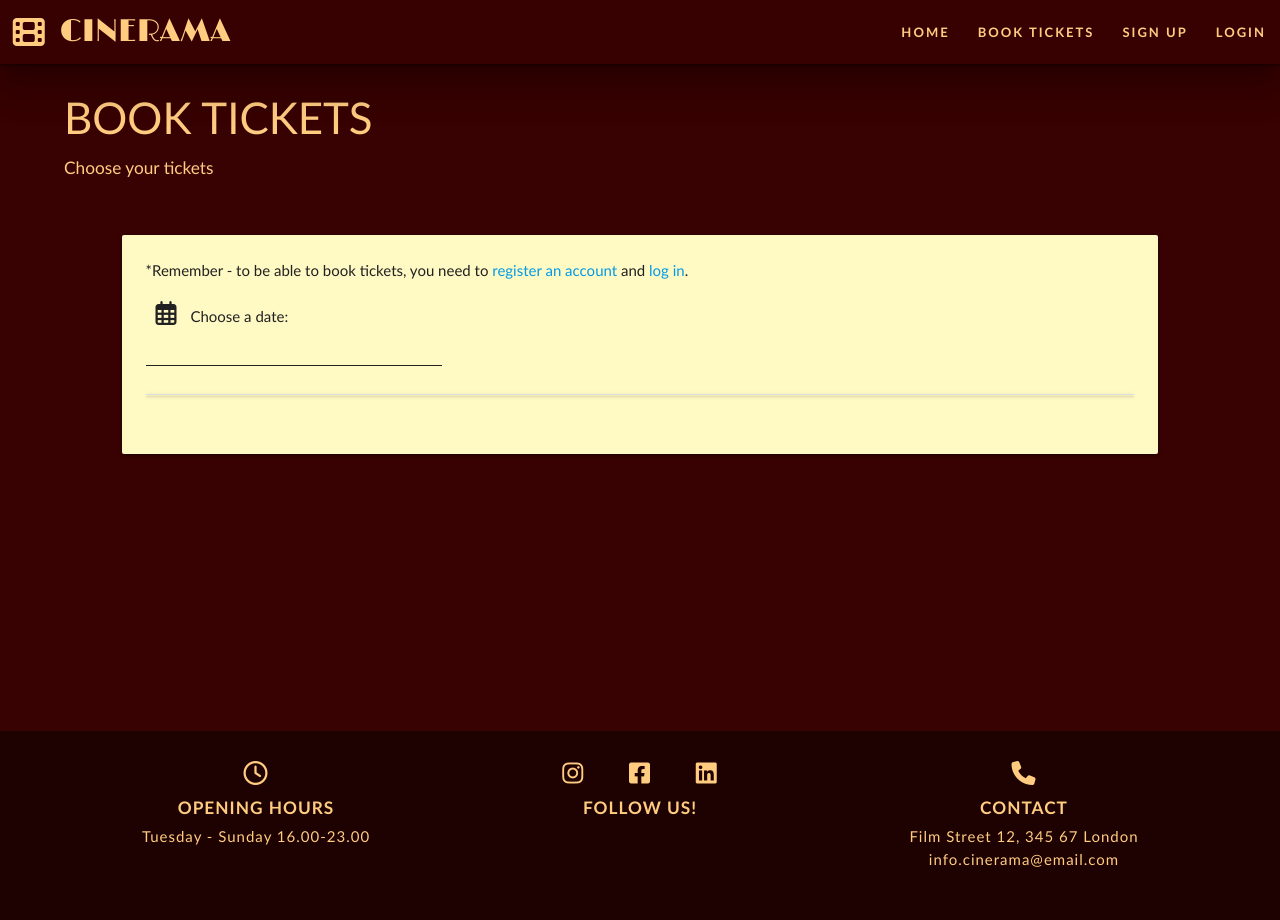
After one commit to sarasm93/cinerama-cinema, a Django app: page /booking in a window 1280 px wide. The commit adds this page. Run offline with Django 3.2, Linux system fonts and the light colour scheme; data that the repository does not hold is empty.

Commit message:
Create booking template and booking view and add styling to booking page

```diff
--- a/cinemasite/admin.py
+++ b/cinemasite/admin.py
@@ -1,6 +1,8 @@
 from django.contrib import admin
-from .models import Film, Genre, FilmShowtime
+from .models import Film, Genre, FilmShowtime, Booking, Snack
 
 admin.site.register(Film)
 admin.site.register(Genre)
 admin.site.register(FilmShowtime)
+admin.site.register(Booking)
+admin.site.register(Snack)
--- a/cinemasite/urls.py
+++ b/cinemasite/urls.py
@@ -4,5 +4,6 @@ from . import views
 
 urlpatterns = [
     path('', views.get_films, name='home'),
-    path('profile', views.view_bookings, name='profile')
+    path('profile', views.view_bookings, name='profile'),
+    path('booking', views.book_tickets, name='booking')
 ]
--- a/cinemasite/views.py
+++ b/cinemasite/views.py
@@ -1,5 +1,5 @@
 from django.shortcuts import render, redirect
-from .models import Film, Booking
+from .models import Film, FilmShowtime, Booking
 from django.contrib import messages
 
 
@@ -11,6 +11,16 @@ def get_films(request):
     return render(request, 'films.html', context)
 
 
+def book_tickets(request):
+    showtimes = FilmShowtime.objects.all()
+    films = Film.objects.all()
+    context = {
+        'showtimes': showtimes,
+        'films': films
+    }
+    return render(request, 'booking.html', context)
+
+
 def view_bookings(request):
     bookings = Booking.objects.all()
     context = {
--- a/static/css/style.css
+++ b/static/css/style.css
@@ -4,6 +4,13 @@ body {
     background-color: #380202;
     font-family: Pioret-One, Trebuchet MS, sans-serif;
     color: #ffcc80;
+    display: flex;
+    min-height: 100vh;
+    flex-direction: column;
+}
+
+main {
+    flex: 1 0 auto;
 }
 
 .container {
@@ -111,7 +118,6 @@ footer a:hover {
 /* Intro content on pages */
 .intro {
     margin-bottom: 50px;
-    padding-left: 1.4rem;
 }
 
 .hero-header {
@@ -205,3 +211,40 @@ input[type=password]:not(.browser-default) {
 .form-btn {
     margin: 3rem;
 }
+
+/* Booking page */
+#remember-info {
+    margin: 0;
+}
+
+.booking-card i {
+    font-size: x-large;
+    padding: 0 10px;
+}
+
+#datepicker {
+    height: 1.5rem;
+    width: 30%;
+}
+
+.datepicker-date-display,
+.datepicker-table td.is-selected {
+    background-color: #133f23;
+}
+
+.month-next:active, .month-prev:active {
+    background-color: #133f23;
+}
+
+.collapsible-header .row {
+    margin-bottom: 0;
+    margin-left: 0;
+}
+.collapsible-body {
+    background-color: #fffde7;
+}
+
+img.responsive-img {
+    max-width: 220px;
+    padding-right: 20px;
+}
--- a/static/js/script.js
+++ b/static/js/script.js
@@ -3,4 +3,12 @@ document.addEventListener('DOMContentLoaded', function() {
   // Initialization of sidenav
   let sidenav = document.querySelectorAll('.sidenav');
   M.Sidenav.init(sidenav);
+
+  // Initialization of datepicker
+  let datepicker = document.querySelectorAll('.datepicker');
+  M.Datepicker.init(datepicker);
+
+  // Initialization of collapsible view of showtimes
+  let showtimes = document.querySelectorAll('.collapsible');
+  M.Collapsible.init(showtimes);
 });
--- a/templates/account/login.html
+++ b/templates/account/login.html
@@ -8,8 +8,8 @@
 {% block content %}
 
 <div class="row col s12 intro">
-  <h3 class="page-header">{% trans "Sign In" %}</h3>
-  <h6>Sign in to book tickets and view your bookings</h6>
+  <h3 class="page-header">{% trans "Log in" %}</h3>
+  <h6>Log in to book tickets and view your bookings</h6>
 </div>
 
 <div class="container">
@@ -25,7 +25,7 @@
         {% endif %}
         <div class="col s12 center-align">
           <button class="btn waves-effect red darken-1 btn-medium hoverable form-btn"
-            type="submit">{% trans "Sign In" %}</button>
+            type="submit">{% trans "Log In" %}</button>
         </div>
       </form>
     </div>
--- a/templates/account/signup.html
+++ b/templates/account/signup.html
@@ -14,7 +14,7 @@
   <div class="row">
     <div class="col m3"></div>
     <div class="col s12 m6">
-      <p class="center-align">{% blocktrans %}Already have an account? Then please <a href="{{ login_url }}">sign
+      <p class="center-align">{% blocktrans %}Already have an account? Then please <a href="{{ login_url }}">log
           in</a>.{% endblocktrans %}</p>
       <div class="card signup-card">
         <form class="signup-form" id="signup_form" method="post" action="{% url 'account_signup' %}">
@@ -24,8 +24,8 @@
           <input type="hidden" name="{{ redirect_field_name }}" value="{{ redirect_field_value }}">
           {% endif %}
           <div class="col s12 center-align">
-          <button class="btn waves-effect red darken-1 btn-medium hoverable form-btn"
-            type="submit">{% trans "Register account" %}</button>
+            <button class="btn waves-effect red darken-1 btn-medium hoverable form-btn"
+              type="submit">{% trans "Register account" %}</button>
           </div>
         </form>
       </div>
--- a/templates/base.html
+++ b/templates/base.html
@@ -32,12 +32,12 @@
                 <a href="#" data-target="mobile-demo" class="sidenav-trigger"><i class="fa-solid fa-bars"></i></a>
                 <ul id="nav-mobile" class="right hide-on-med-and-down">
                     <li><a class="orange-text text-lighten-3" href="{% url 'home' %}">Home</a></li>
-                    <li><a class="orange-text text-lighten-3" href="#">Book Tickets</a></li>
+                    <li><a class="orange-text text-lighten-3" href="{% url 'booking' %}">Book Tickets</a></li>
                     {% if user.is_authenticated %}
                     <li><a class="orange-text text-lighten-3" href="{% url 'profile' %}">My Bookings</a></li>
                     <li><a class="orange-text text-lighten-3" href="{% url 'account_logout' %}">Logout</a></li>
                     {% else %}
-                    <li><a class="orange-text text-lighten-3" href="{% url 'account_signup' %}">Registration</a></li>
+                    <li><a class="orange-text text-lighten-3" href="{% url 'account_signup' %}">Sign up</a></li>
                     <li><a class="orange-text text-lighten-3" href="{% url 'account_login' %}">Login</a></li>
                     {% endif %}
                 </ul>
@@ -46,12 +46,12 @@
 
         <ul class="sidenav yellow lighten-4 grey-text text-lighten-4" id="mobile-demo">
             <li><a class="orange-text text-lighten-3" href="{% url 'home' %}">Home</a></li>
-                    <li><a class="orange-text text-lighten-3" href="#">Book Tickets</a></li>
+                    <li><a class="orange-text text-lighten-3" href="{% url 'booking' %}">Book Tickets</a></li>
                     {% if user.is_authenticated %}
                     <li><a class="orange-text text-lighten-3" href="{% url 'profile' %}">My Bookings</a></li>
                     <li><a class="orange-text text-lighten-3" href="{% url 'account_logout' %}">Logout</a></li>
                     {% else %}
-                    <li><a class="orange-text text-lighten-3" href="{% url 'account_signup' %}">Registration</a></li>
+                    <li><a class="orange-text text-lighten-3" href="{% url 'account_signup' %}">Sign up</a></li>
                     <li><a class="orange-text text-lighten-3" href="{% url 'account_login' %}">Login</a></li>
                     {% endif %}
         </ul>
--- /dev/null
+++ b/templates/booking.html
@@ -0,0 +1,81 @@
+{% extends "base.html" %}
+
+{% block content %}
+
+<div class="row col s12 intro">
+    <h3 class="page-header">Book tickets</h3>
+    <h6>Choose your tickets</h6>
+</div>
+
+<div class="container">
+    <div class="card-panel grey-text text-darken-4 booking-card yellow lighten-4">
+        {% if user.is_authenticated == False %}
+        <div class="row">
+            <p id="remember-info">*Remember - to be able to book tickets, you need to <a
+                    href="{% url 'account_signup' %}">register an account</a> and <a
+                    href="{% url 'account_login' %}">log in</a>.</p>
+        </div>
+        {% endif %}
+        <div class="row">
+            <p><i class="fa-regular fa-calendar-days"></i> Choose a date:</p>
+            <input type="text" class="datepicker" id="datepicker">
+        </div>
+        <div class="row">
+            <ul class="collapsible">
+                {% for showtime in showtimes %}
+                <li>
+                    <div class="collapsible-header z-depth-3">
+                        <img class="responsive-img hide-on-small-only" src="{{ showtime.filmimage.url }}">
+                        <h5>{{ showtime.filmtitle }}</h5>
+                    </div>
+                    <div class="collapsible-body yellow lighten-5">
+                        <span>Choose a time: {{ showtime.time }}</span><span>Choose number of
+                            tickets:</span><span><button type="submit"
+                                class="btn waves-effect red darken-1 btn-medium hoverable form-btn">Book
+                                tickets</button></span></div>
+                </li>
+                {% endfor %}
+            </ul>
+        </div>
+    </div>
+</div>
+
+<!--
+<div class="container">
+    <div class="card-panel grey-text text-darken-4 booking-card">
+        {% if user.is_authenticated == False %}
+        <div class="row">
+            <p id="remember-info">*Remember - to be able to book tickets, you need to <a
+                    href="{% url 'account_signup' %}">register an account</a> and <a href="{% url 'account_login' %}">log in</a>.</p>
+        </div>
+        {% endif %}
+        <div class="row">
+            <p><i class="fa-regular fa-calendar-days"></i> Choose a date:</p>
+            <input type="text" class="datepicker" id="datepicker">
+        </div>
+        <div class="row">
+            <div class="col s12">
+                <div class="card">
+                    <div class="col s6 m2">
+                        <img src="images/sample-1.jpg">
+                    </div>
+                    <div class="col s6 m5" class="white-text">I am a very simple card. I am good at containing small
+                        bits of information.
+                        I am convenient because I require little markup to use effectively. I am similar to what is
+                        called a panel in other frameworks.
+                    </div>
+                    <div class="col s12 m3">
+                        <p>Choose number of tickets:</p>
+                    </div>
+                    <div class="col s12 m2">
+                        <a href=""><button type="submit"
+                                class="btn waves-effect red darken-1 btn-medium hoverable form-btn">Continue</button></a>
+                    </div>
+                </div>
+            </div>
+        </div>
+    </div>
+</div>
+-->
+
+{% endblock %}
```
Also changed, not shown: cinemasite/models.py (+6 -4 lines), templates/account/logout.html (+23 -10 lines), templates/profile.html (+7 -8 lines), cinemasite/migrations/0005_auto_20230703_0958.py (added), cinemasite/migrations/0006_auto_20230703_1139.py (added), cinemasite/migrations/0007_auto_20230703_1142.py (added), cinemasite/migrations/0008_alter_filmshowtime_filmimage.py (added), cinemasite/migrations/0009_filmshowtime_filmruntime.py (added), cinemasite/migrations/0010_remove_filmshowtime_filmruntime.py (added).
